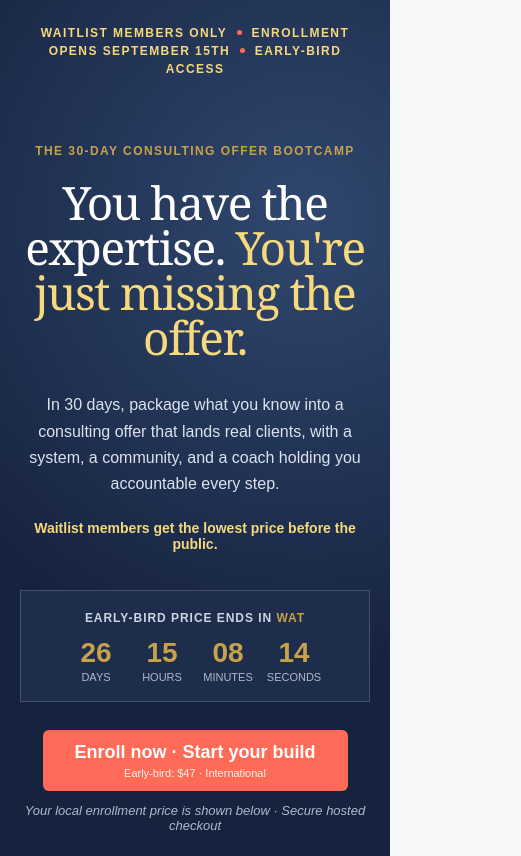
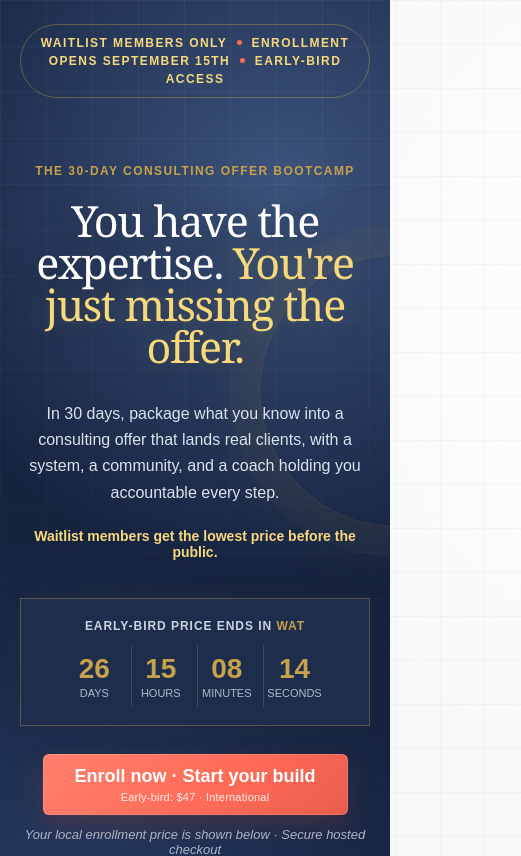
Before and after one commit to enyconsulting-dev/bootcamp, a Next.js app in the folder frontend/: page /enroll in a window 390 px wide. Shown: the top 856 px of the page, 521 px wide, since content can reach past the window. Built offline with nearby package versions, Linux system fonts and the light colour scheme; no server answers.

Commit message:
UI beautification sencod page

```diff
--- a/frontend/src/app/globals.css
+++ b/frontend/src/app/globals.css
@@ -426,6 +426,124 @@ body {
   *, *::before, *::after { scroll-behavior: auto !important; animation-duration: .01ms !important; animation-iteration-count: 1 !important; transition-duration: .01ms !important; }
 }
 
+/* Enrollment page composition */
+body:has(.hero) {
+  background-image:
+    linear-gradient(#16233f08 1px, transparent 1px),
+    linear-gradient(90deg, #16233f08 1px, transparent 1px),
+    radial-gradient(circle at 86% 2%, #ffffff 0, var(--mist) 32rem);
+  background-size: 44px 44px, 44px 44px, auto;
+}
+
+.hero { isolation: isolate; background: radial-gradient(circle at 72% 16%, #3c537c 0, transparent 25rem), radial-gradient(circle at 17% 82%, #263b61 0, transparent 24rem), var(--navy); }
+.hero::before, .timeline-section::before, .closing-section::before {
+  position: absolute;
+  z-index: -1;
+  inset: 0;
+  background-image: linear-gradient(#ffffff0b 1px, transparent 1px), linear-gradient(90deg, #ffffff0b 1px, transparent 1px);
+  background-size: 46px 46px;
+  content: "";
+  mask-image: linear-gradient(to bottom, black, transparent 88%);
+}
+.hero::after { position: absolute; z-index: -1; top: 15%; right: 9%; width: 310px; height: 310px; border: 1px solid #c6a24a2e; border-radius: 50%; box-shadow: 0 0 0 30px #c6a24a08, 0 0 90px #c6a24a18; content: ""; animation: enrollment-halo 13s ease-in-out infinite alternate; }
+.hero-inner { position: relative; animation: enrollment-rise .8s cubic-bezier(.2, .75, .25, 1) both; }
+.hero h1 { max-width: 850px; margin-inline: auto; text-shadow: 0 10px 35px #07112670; }
+.hero h1 em { text-shadow: 0 0 26px #c6a24a40; }
+.eyebrow { display: block; width: fit-content; max-width: 100%; margin-inline: auto; padding: 9px 16px; border: 1px solid #c6a24a66; border-radius: 999px; }
+.timer-panel { border-color: #c6a24a59; box-shadow: 0 16px 40px #07112626, 0 0 22px #c6a24a10; }
+.countdown-unit { padding: 8px 6px; border-left: 1px solid #c6a24a40; }
+.countdown-unit:first-child { border-left: 0; }
+.cta { position: relative; overflow: hidden; background: linear-gradient(135deg, #ff806d 0%, var(--coral) 58%, #e95c4c 100%); box-shadow: 0 10px 24px #a8403440, 0 0 0 1px #ffffff24 inset; transition: transform .2s ease, box-shadow .2s ease, filter .2s ease; }
+.cta:hover { filter: saturate(1.08); box-shadow: 0 15px 32px #a8403452, 0 0 22px #ff6b5738, 0 0 0 1px #ffffff2e inset; }
+.cta:active { transform: translateY(1px) scale(.985); }
+.cta span { letter-spacing: .02em; }
+.trust-strip { position: relative; border-top: 1px solid #ffffff0c; }
+
+.video-section, .curriculum-section, .fit-section, .testimonials-section, .pricing-section, .faq-section { position: relative; }
+.video-section::before, .curriculum-section::before, .fit-section::before, .testimonials-section::before, .pricing-section::before, .faq-section::before { position: absolute; top: 0; left: 50%; width: min(1120px, calc(100% - 64px)); height: 1px; background: linear-gradient(90deg, transparent, #c6a24a66, transparent); content: ""; }
+.section-heading h2 { text-wrap: balance; }
+.section-heading > .section-label::before, .narrow > .section-label::before { display: inline-block; width: 28px; height: 1px; margin: 0 10px 4px 0; background: currentColor; content: ""; }
+.video-placeholder { border: 1px solid #c6a24a55; box-shadow: 0 24px 60px #16233f26; }
+.video-placeholder:hover { border-color: var(--gold); }
+
+.week-grid { align-items: stretch; gap: 22px; }
+.week-card { position: relative; overflow: hidden; border-top: 0; border-left: 5px solid var(--gold); border-radius: 4px; box-shadow: 0 16px 34px #16233f10; }
+.week-card::after { position: absolute; top: 0; right: 0; width: 110px; height: 110px; border: 1px solid #c6a24a2b; border-radius: 50%; transform: translate(35%, -35%); content: ""; }
+.week-number { display: block; margin-bottom: 6px; font-size: 42px; }
+.week-card h3 { font-size: 29px; }
+.week-card ul { padding-top: 12px; border-top: 1px solid #e5e8ed; }
+.week-card > strong { display: block; margin-top: 18px; padding-top: 15px; border-top: 1px solid #c6a24a66; }
+.capstone { position: relative; overflow: hidden; border: 1px solid #c6a24a66; box-shadow: 0 18px 42px #07112625; }
+.capstone::after { position: absolute; right: 32px; bottom: -90px; width: 220px; height: 220px; border: 1px solid #c6a24a40; border-radius: 50%; content: ""; }
+
+.included-section { background: #fff; }
+.included-grid { gap: 0 42px; }
+.included-item { min-height: 126px; padding: 28px 0; border-bottom: 1px solid var(--line-light); transition: transform .2s ease, border-color .2s ease; }
+.included-item:hover { border-color: #c6a24a88; transform: translateX(5px); }
+.item-icon { flex-basis: 62px; height: 62px; border-radius: 50%; background: #fffaf0; box-shadow: 0 0 0 6px #c6a24a0d; }
+.included-item h3 { font-size: 23px; }
+.timeline-section { isolation: isolate; background: radial-gradient(circle at 50% 0, #2c4168 0, transparent 30rem), var(--navy); }
+.timeline { position: relative; }
+.timeline::before { position: absolute; top: 10px; right: 5%; left: 5%; height: 1px; background: #c6a24a99; content: ""; }
+.timeline-item { position: relative; border-left: 0; padding: 34px 18px 0; }
+.timeline-item::before { position: absolute; top: 4px; left: 18px; width: 12px; height: 12px; border: 3px solid var(--navy); border-radius: 50%; background: var(--gold); box-shadow: 0 0 0 1px var(--gold), 0 0 14px #c6a24a88; content: ""; }
+.timeline-item:first-child::before { left: 0; }
+.timeline-item strong { display: block; color: var(--gold-bright); letter-spacing: .04em; }
+.timeline-item h3 { margin-top: 12px; }
+
+.fit-card { border: 1px solid #e0e5eb; border-top: 3px solid #76a77c; border-radius: 4px; box-shadow: 0 16px 34px #16233f0d; }
+.fit-card.not { border-top-color: #c47e72; }
+.fit-card li { padding: 10px 0 10px 28px; border-bottom: 1px solid #edf0f3; }
+.fit-card li:last-child { border-bottom: 0; }
+.quote-card { position: relative; overflow: hidden; border-radius: 5px; box-shadow: 0 12px 28px #16233f0b; }
+.quote-card::before { position: absolute; top: 14px; right: 18px; color: #c6a24a55; content: "\201C"; font: 700 54px Georgia, serif; line-height: 1; }
+.trust-bar { border: 1px solid #c6a24a66; border-radius: 999px; box-shadow: 0 10px 28px #16233f1a; }
+
+.instructor-grid article { position: relative; border-top: 0; border-left: 4px solid var(--gold); border-radius: 4px; }
+.instructor-grid article:first-child { box-shadow: 0 18px 40px #16233f1c; }
+.portrait { box-shadow: 0 0 0 7px #c6a24a12; }
+.pricing-section { background: #fffdf9; }
+.pricing-grid { align-items: stretch; gap: 24px; }
+.price-card { position: relative; overflow: hidden; border-top: 5px solid var(--navy); border-radius: 4px; box-shadow: 0 20px 44px #16233f14; }
+.price-card::before { position: absolute; top: 18px; right: 18px; padding: 6px 9px; border: 1px solid #c6a24a66; border-radius: 999px; color: var(--gold); content: "Early access"; font: 700 10px Arial, sans-serif; letter-spacing: .08em; text-transform: uppercase; }
+.price-card ul { padding-top: 18px; border-top: 1px solid #e5e8ed; }
+.price-card li { padding: 7px 0 7px 22px; border-bottom: 1px solid #f0f2f4; }
+.price-card li:last-child { border-bottom: 0; }
+.vip { background: #fffaf0; box-shadow: inset 3px 0 0 var(--gold); }
+.guarantee-box { border: 1px solid #e2e6ec; border-left: 5px solid var(--gold); border-radius: 4px; box-shadow: 0 12px 26px #16233f0b; }
+.faq-grid details { transition: background .2s ease, padding .2s ease; }
+.faq-grid details:hover { background: #fffaf0; }
+.faq-grid details summary { padding-right: 26px; position: relative; }
+.faq-grid details summary::after { position: absolute; right: 0; color: var(--gold); content: "+"; font: 700 20px Arial, sans-serif; }
+.faq-grid details[open] summary::after { content: "-"; }
+.closing-section { isolation: isolate; background: radial-gradient(circle at 50% 0, #2c4168 0, transparent 32rem), var(--navy); }
+.final-prices { gap: 0; max-width: 560px; margin-inline: auto; }
+.final-prices span { min-width: 200px; padding: 18px 28px; border: 1px solid #c6a24a55; background: #1e2f52; }
+.final-prices span + span { border-left: 0; }
+footer { border-top: 1px solid #ffffff12; }
+
+@keyframes enrollment-rise { from { opacity: 0; transform: translateY(18px); } to { opacity: 1; transform: translateY(0); } }
+@keyframes enrollment-halo { from { transform: translate3d(0, 0, 0) scale(.97); } to { transform: translate3d(-18px, 14px, 0) scale(1.04); } }
+
+@media (max-width: 700px) {
+  .hero::after { top: 22%; right: -150px; width: 270px; height: 270px; }
+  .eyebrow { line-height: 1.5; }
+  .hero-copy { margin-top: 58px; }
+  .hero h1 { font-size: 43px; }
+  .countdown { gap: 5px; }
+  .countdown-unit { min-width: 55px; padding-inline: 3px; }
+  .countdown-unit strong { font-size: 27px; }
+  .timeline { margin-top: 42px; }
+  .timeline::before { top: 0; right: auto; bottom: 0; left: 5px; width: 1px; height: auto; }
+  .timeline-item, .timeline-item:first-child { padding: 24px 0 0 30px; }
+  .timeline-item::before, .timeline-item:first-child::before { top: 27px; left: 0; }
+  .timeline-item:first-child { padding-top: 24px; }
+  .final-prices { display: grid; gap: 10px; }
+  .final-prices span, .final-prices span + span { min-width: 0; border: 1px solid #c6a24a55; }
+  .week-card, .price-card, .fit-card, .instructor-grid article { padding: 24px; }
+  .included-item:hover { transform: none; }
+}
+
 @media (max-width: 700px) {
   .hero-inner { padding: 24px 20px 54px; }
   .eyebrow span { margin: 0 5px 2px; }
```
